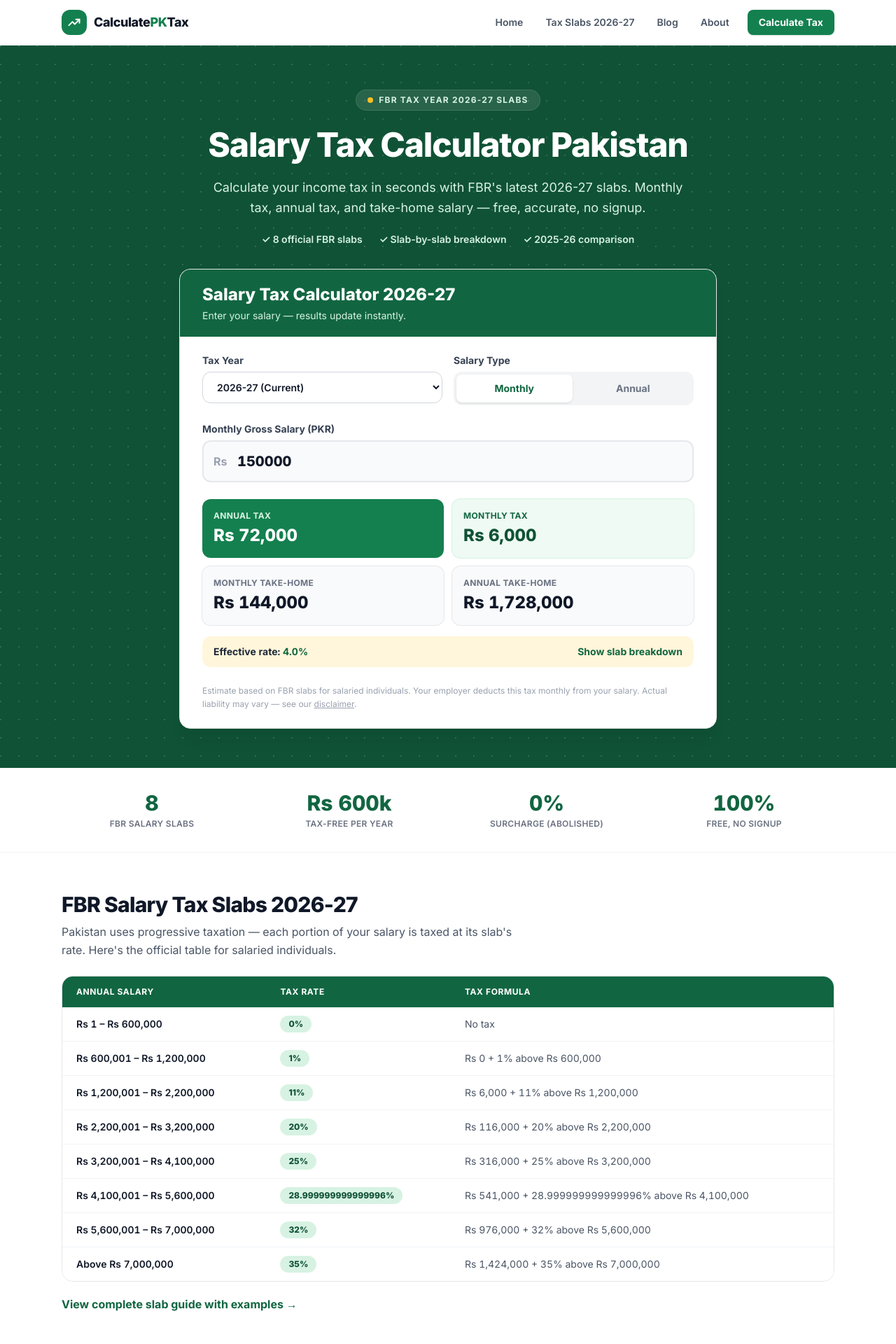
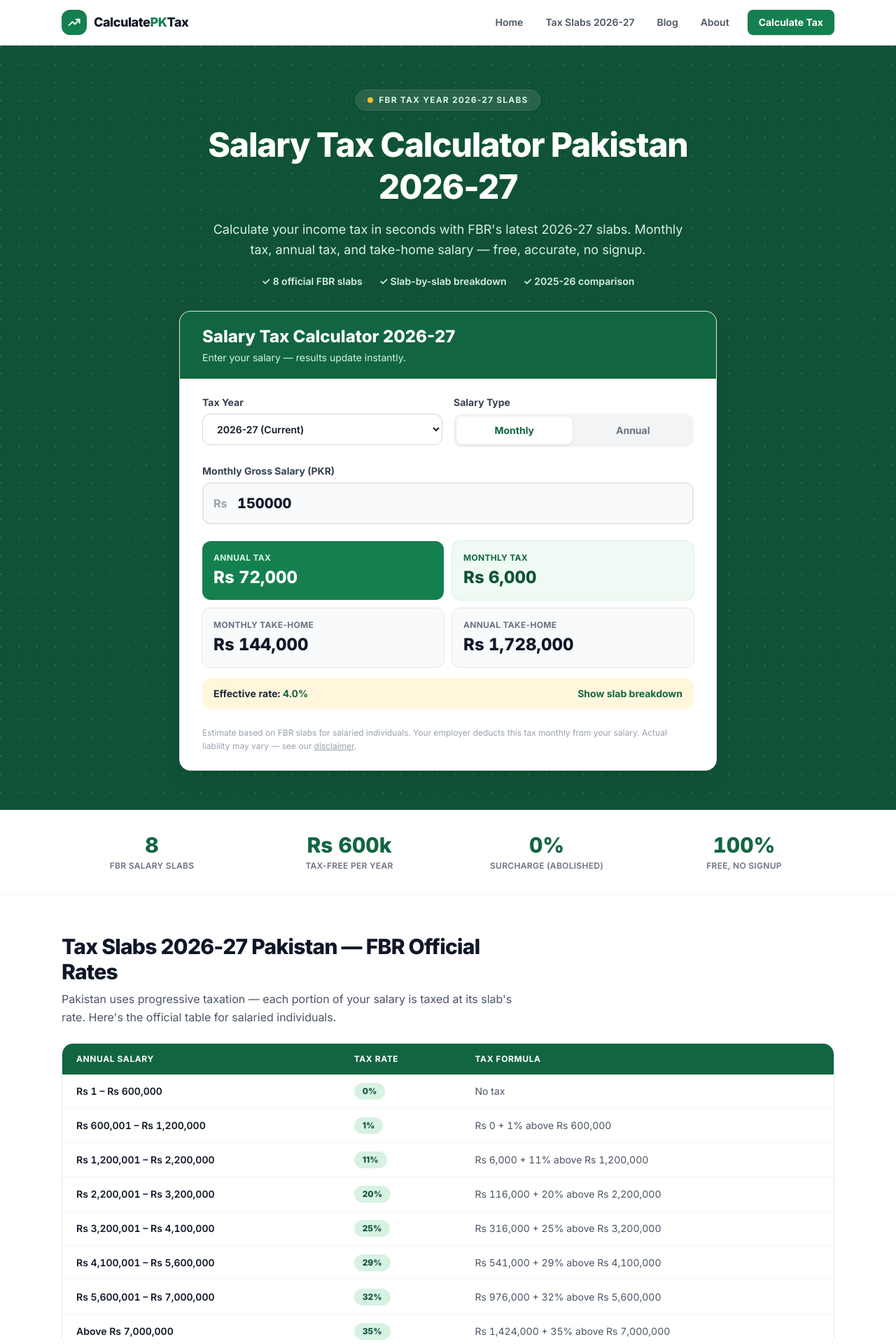
Before and after one commit to salim823/calculatepktax, a Next.js app: page / in a window 1280 px wide. Shown: the top 1920 px of the page at 70% size. Built offline with nearby package versions, Linux system fonts and the light colour scheme.

Commit message:
SEO: keyword-aligned title/H1/H2, CTR meta, new slab FAQ, fix 28.999999999999996% display bug

```diff
--- a/app/layout.tsx
+++ b/app/layout.tsx
@@ -11,16 +11,21 @@ const SITE_URL = "https://calculatepktax.vercel.app";
 export const metadata: Metadata = {
   metadataBase: new URL(SITE_URL),
   title: {
-    default: "Salary Tax Calculator Pakistan 2026-27 – CalculatePKTax",
+    default: "Salary Tax Calculator Pakistan – FBR Tax Slabs 2026-27",
     template: "%s – CalculatePKTax",
   },
   description:
-    "Calculate salary tax in Pakistan for 2026-27 with FBR's latest slabs. Free income tax calculator — monthly tax, annual tax & take-home salary in seconds.",
+    "Free salary tax calculator for Pakistan with FBR's official 2026-27 slabs. Get monthly tax, annual tax & take-home salary in seconds — no signup.",
   keywords: [
     "salary tax calculator pakistan",
     "income tax calculator pakistan",
     "pakistan salary tax calculator 2026-27",
     "fbr tax slabs 2026-27",
+    "tax slab 2026-27 pakistan",
+    "pakistan salary calculator",
+    "new tax slab for salaried person",
+    "tax calculator pakistan",
+    "tax calculator 2025-26",
     "tax on salary in pakistan",
     "take home salary calculator pakistan",
     "monthly salary tax calculator pakistan",
@@ -28,9 +33,9 @@ export const metadata: Metadata = {
   authors: [{ name: "CalculatePKTax" }],
   alternates: { canonical: "/" },
   openGraph: {
-    title: "Salary Tax Calculator Pakistan 2026-27 – CalculatePKTax",
+    title: "Salary Tax Calculator Pakistan – FBR Tax Slabs 2026-27",
     description:
-      "Free Pakistan salary tax calculator with FBR's 2026-27 slabs. Monthly tax, annual tax & take-home pay — instantly.",
+      "Free salary tax calculator for Pakistan with FBR's official 2026-27 tax slabs. Monthly tax, annual tax & take-home pay — instantly, no signup.",
     url: SITE_URL,
     siteName: "CalculatePKTax",
     locale: "en_PK",
@@ -38,9 +43,9 @@ export const metadata: Metadata = {
   },
   twitter: {
     card: "summary_large_image",
-    title: "Salary Tax Calculator Pakistan 2026-27 – CalculatePKTax",
+    title: "Salary Tax Calculator Pakistan – FBR Tax Slabs 2026-27",
     description:
-      "Free Pakistan salary tax calculator with FBR's 2026-27 slabs. Monthly tax, annual tax & take-home pay — instantly.",
+      "Free salary tax calculator for Pakistan with FBR's official 2026-27 tax slabs. Monthly tax, annual tax & take-home pay — instantly, no signup.",
   },
   robots: {
     index: true,
--- a/app/lib/tax.ts
+++ b/app/lib/tax.ts
@@ -108,7 +108,7 @@ export function calculateTax(annualGross: number, year: TaxYear): TaxResult {
 export function slabLabel(slab: TaxSlab): string {
   const from = formatPKR(slab.min);
   const to = slab.max ? formatPKR(slab.max) : "above";
-  const pct = `${(slab.rate * 100).toString().replace(/\.0$/, "")}%`;
+  const pct = `${parseFloat((slab.rate * 100).toFixed(2)).toString()}%`;
   return slab.max ? `${from} – ${to} · ${pct}` : `Above ${from} · ${pct}`;
 }
 
--- a/app/page.tsx
+++ b/app/page.tsx
@@ -22,6 +22,10 @@ const HOME_FAQS = [
     a: "Find your annual salary, match it to FBR's 2026-27 slab, and apply the formula: fixed slab amount + rate × (salary − slab lower limit). Or simply enter your salary in the calculator above — it does the math instantly with a full slab breakdown.",
   },
   {
+    q: "What are the new tax slabs for salaried persons in 2026-27?",
+    a: "Eight FBR slabs apply for 2026-27: 0% up to Rs 600,000/year, 1% to Rs 1.2M, 11% to Rs 2.2M, 20% to Rs 3.2M, 25% to Rs 4.1M, 29% to Rs 5.6M, 32% to Rs 7M, and 35% above Rs 7M. The old 9% surcharge on high salaries is abolished.",
+  },
+  {
     q: "What is the minimum salary for tax deduction in Pakistan?",
     a: "Salary up to Rs 50,000 per month (Rs 600,000 per year) is completely tax-free for salaried individuals in Tax Year 2026-27. Tax applies only to income above this threshold.",
   },
@@ -39,7 +43,7 @@ const HOME_FAQS = [
   },
   {
     q: "Is this calculator free to use?",
-    a: "Yes, completely free with no signup. It uses FBR's official Tax Year 2027 slabs for salaried individuals.",
+    a: "Yes, completely free with no signup. It uses FBR's official Tax Year 2026-27 slabs for salaried individuals.",
   },
 ];
 
@@ -56,6 +60,10 @@ const appSchema = {
 };
 
 const EXAMPLE_SALARIES = [100000, 150000, 200000, 300000];
+
+/** Display-only percent label without float dust ("29%" not "28.999999999999996%"). Tax math untouched. */
+const rateLabel = (rate: number) =>
+  `${parseFloat((rate * 100).toFixed(2)).toString()}%`;
 
 export default function Home() {
   return (
@@ -74,7 +82,7 @@ export default function Home() {
               FBR Tax Year 2026-27 Slabs
             </span>
             <h1 className="mt-5 text-4xl font-extrabold leading-tight tracking-tight text-white sm:text-5xl">
-              Salary Tax Calculator Pakistan
+              Salary Tax Calculator Pakistan 2026-27
             </h1>
             <p className="mx-auto mt-4 max-w-2xl text-base leading-relaxed text-brand-100 sm:text-lg">
               Calculate your income tax in seconds with FBR&apos;s latest
@@ -119,7 +127,7 @@ export default function Home() {
       <section className="mx-auto max-w-6xl px-4 py-14 sm:px-6">
         <div className="max-w-2xl">
           <h2 className="text-2xl font-extrabold tracking-tight text-gray-900 sm:text-3xl">
-            FBR Salary Tax Slabs 2026-27
+            Tax Slabs 2026-27 Pakistan — FBR Official Rates
           </h2>
           <p className="mt-2 text-base leading-relaxed text-gray-600">
             Pakistan uses progressive taxation — each portion of your salary is
@@ -147,13 +155,13 @@ export default function Home() {
                   </td>
                   <td className="px-5 py-3">
                     <span className="inline-block rounded-full bg-brand-100 px-3 py-1 text-xs font-extrabold text-brand-800">
-                      {(s.rate * 100).toString().replace(/\.0$/, "")}%
+                      {rateLabel(s.rate)}
                     </span>
                   </td>
                   <td className="tnum px-5 py-3 text-gray-600">
                     {s.base === 0 && s.rate === 0
                       ? "No tax"
-                      : `${formatPKR(s.base)} + ${(s.rate * 100).toString().replace(/\.0$/, "")}% above ${formatPKR(s.min)}`}
+                      : `${formatPKR(s.base)} + ${rateLabel(s.rate)} above ${formatPKR(s.min)}`}
                   </td>
                 </tr>
               ))}
--- a/app/tax-slabs/page.tsx
+++ b/app/tax-slabs/page.tsx
@@ -29,9 +29,13 @@ const SLAB_FAQS = [
   },
   {
     q: "Where can I verify these slab rates officially?",
-    a: "FBR's Tax Year 2027 salary rates notification and the Finance Act 2026, available on FBR's official website (fbr.gov.pk). Employers are required to deduct tax using these exact rates.",
+    a: "FBR's Tax Year 2026-27 salary rates notification and the Finance Act 2026, available on FBR's official website (fbr.gov.pk). Employers are required to deduct tax using these exact rates.",
   },
 ];
+
+/** Display-only percent label without float dust ("29%" not "28.999999999999996%"). Tax math untouched. */
+const rateLabel = (rate: number) =>
+  `${parseFloat((rate * 100).toFixed(2)).toString()}%`;
 
 function SlabTable({
   slabs,
@@ -61,13 +65,13 @@ function SlabTable({
               </td>
               <td className="px-5 py-3">
                 <span className="inline-block rounded-full bg-brand-100 px-3 py-1 text-xs font-extrabold text-brand-800">
-                  {(s.rate * 100).toString().replace(/\.0$/, "")}%
+                  {rateLabel(s.rate)}
                 </span>
               </td>
               <td className="tnum px-5 py-3 text-gray-600">
                 {s.base === 0 && s.rate === 0
                   ? "Nil"
-                  : `${formatPKR(s.base)} + ${(s.rate * 100).toString().replace(/\.0$/, "")}% of amount exceeding ${formatPKR(s.min)}`}
+                  : `${formatPKR(s.base)} + ${rateLabel(s.rate)} of amount exceeding ${formatPKR(s.min)}`}
               </td>
             </tr>
           ))}
```
